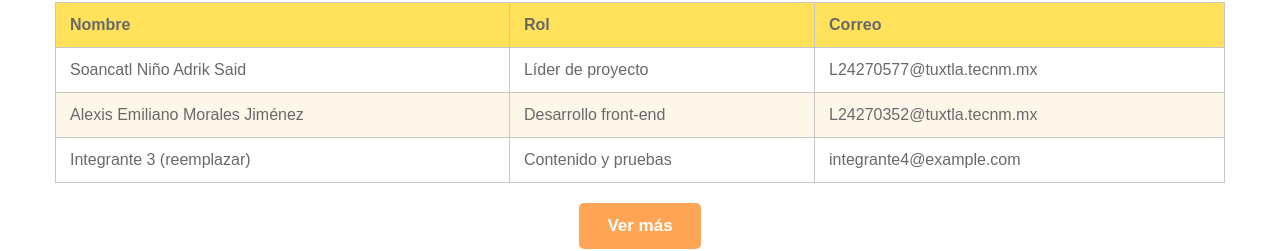
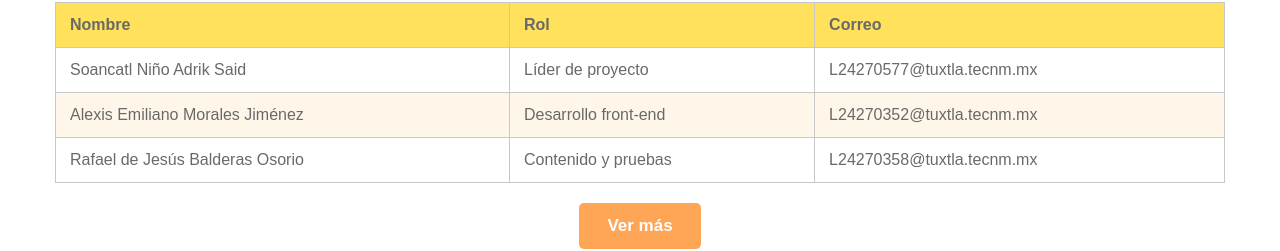
Before and after one commit to CodexIncorp/carpintero-moderno, a plain HTML site: page pages/nosotros.html in a window 1280 px wide. Shown: the part 1215-1466 px from the top of the page. Drawn offline with Linux system fonts and the light colour scheme.

Commit message:
nombre 3

```diff
--- a/pages/nosotros.html
+++ b/pages/nosotros.html
@@ -104,9 +104,9 @@
                         <td>L24270352@tuxtla.tecnm.mx</td>
                     </tr>
                     <tr>
-                        <td>Integrante 3 (reemplazar)</td>
+                        <td>Rafael de Jesús Balderas Osorio</td>
                         <td>Contenido y pruebas</td>
-                        <td>integrante4@example.com</td>
+                        <td>L24270358@tuxtla.tecnm.mx</td>
                     </tr>
                 </tbody>
             </table>
```
